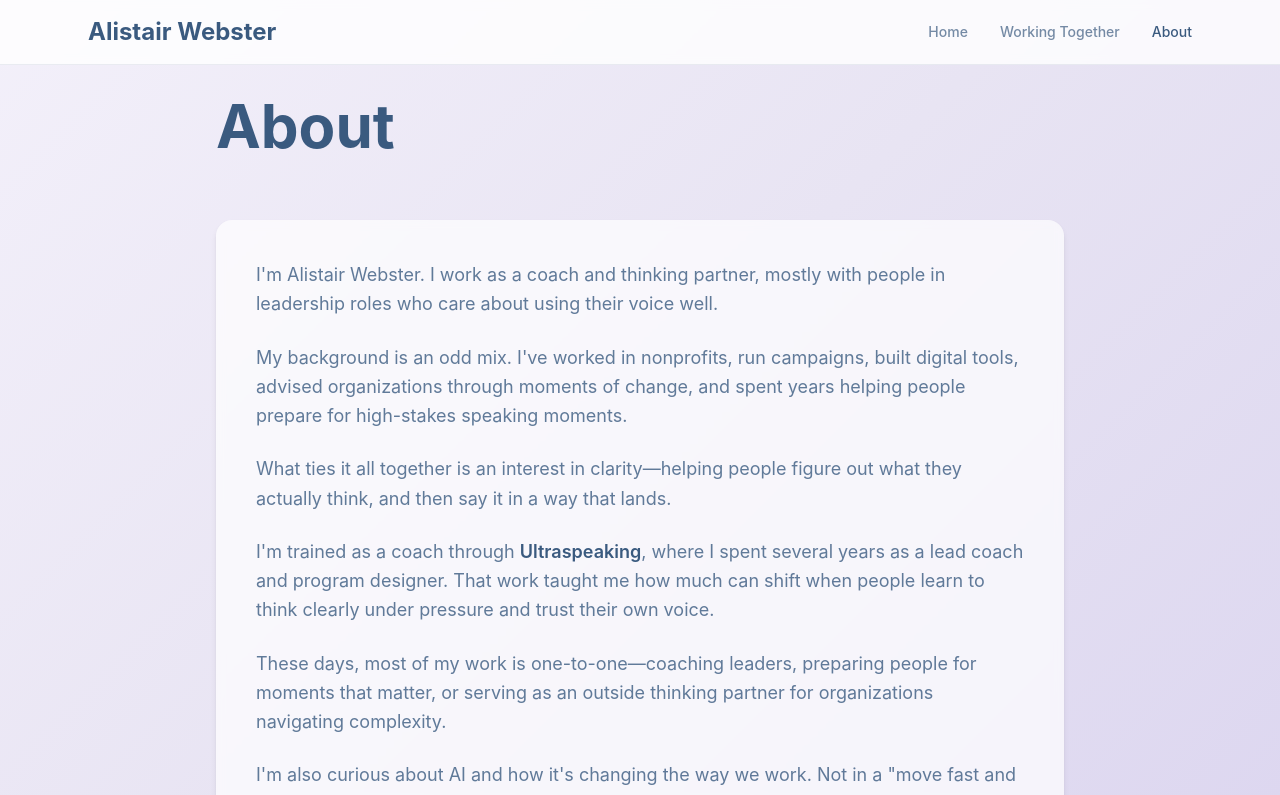
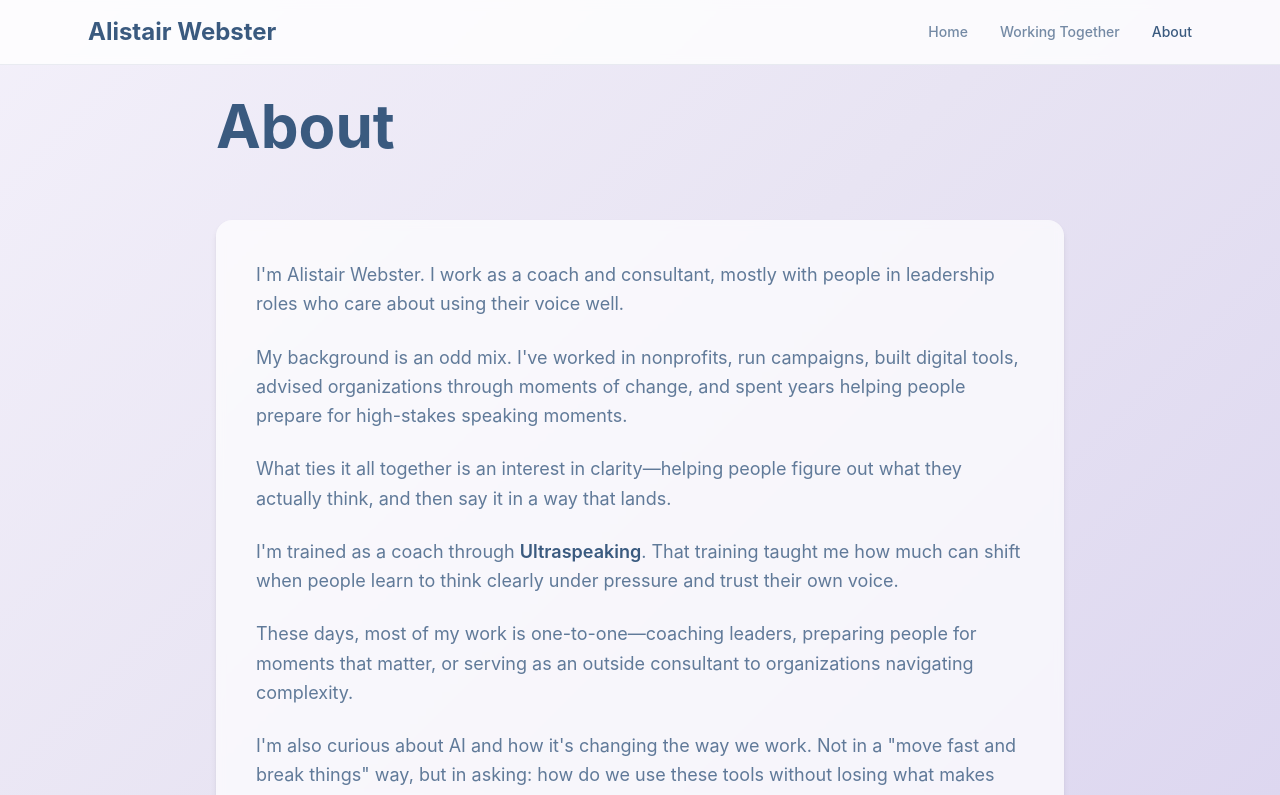
Before and after one commit to Webster-10101/aw-website, a Next.js app: page /about in a window 1280 px wide. Shown: the top 795 px of the page. Built offline with nearby package versions, Linux system fonts and the light colour scheme.

Commit message:
Update pages with small changes

```diff
--- a/app/about/page.tsx
+++ b/app/about/page.tsx
@@ -15,7 +15,7 @@ export default function About() {
         <div className="bg-white/70 backdrop-blur-sm rounded-2xl p-10 shadow-md mb-12">
           <div className="space-y-6 text-brand-blue/80 leading-relaxed text-lg">
             <p>
-              I'm Alistair Webster. I work as a coach and thinking partner,
+              I'm Alistair Webster. I work as a coach and consultant,
               mostly with people in leadership roles who care about using their
               voice well.
             </p>
@@ -42,15 +42,14 @@ export default function About() {
               >
                 Ultraspeaking
               </a>
-              , where I spent several years as a lead coach and program designer.
-              That work taught me how much can shift when people learn to think
-              clearly under pressure and trust their own voice.
+              . That training taught me how much can shift when people learn to
+              think clearly under pressure and trust their own voice.
             </p>
 
             <p>
               These days, most of my work is one-to-one—coaching leaders, preparing
-              people for moments that matter, or serving as an outside thinking
-              partner for organizations navigating complexity.
+              people for moments that matter, or serving as an outside consultant
+              to organizations navigating complexity.
             </p>
 
             <p>
--- a/app/layout.tsx
+++ b/app/layout.tsx
@@ -5,7 +5,7 @@ import Footer from "@/components/Footer";
 
 export const metadata: Metadata = {
   title: "Alistair Webster",
-  description: "Coach and thinking partner",
+  description: "Coach and consultant",
 };
 
 export default function RootLayout({
--- a/components/Footer.tsx
+++ b/components/Footer.tsx
@@ -7,7 +7,7 @@ export default function Footer() {
         <div className="flex flex-col md:flex-row justify-between items-start md:items-center gap-8">
           <div className="text-sm text-brand-blue/70">
             <p className="mb-2 font-medium text-brand-blue">Alistair Webster</p>
-            <p>Coach and thinking partner</p>
+            <p>Coach and consultant</p>
           </div>
 
           <div className="flex flex-col md:flex-row gap-6 text-sm">
```
